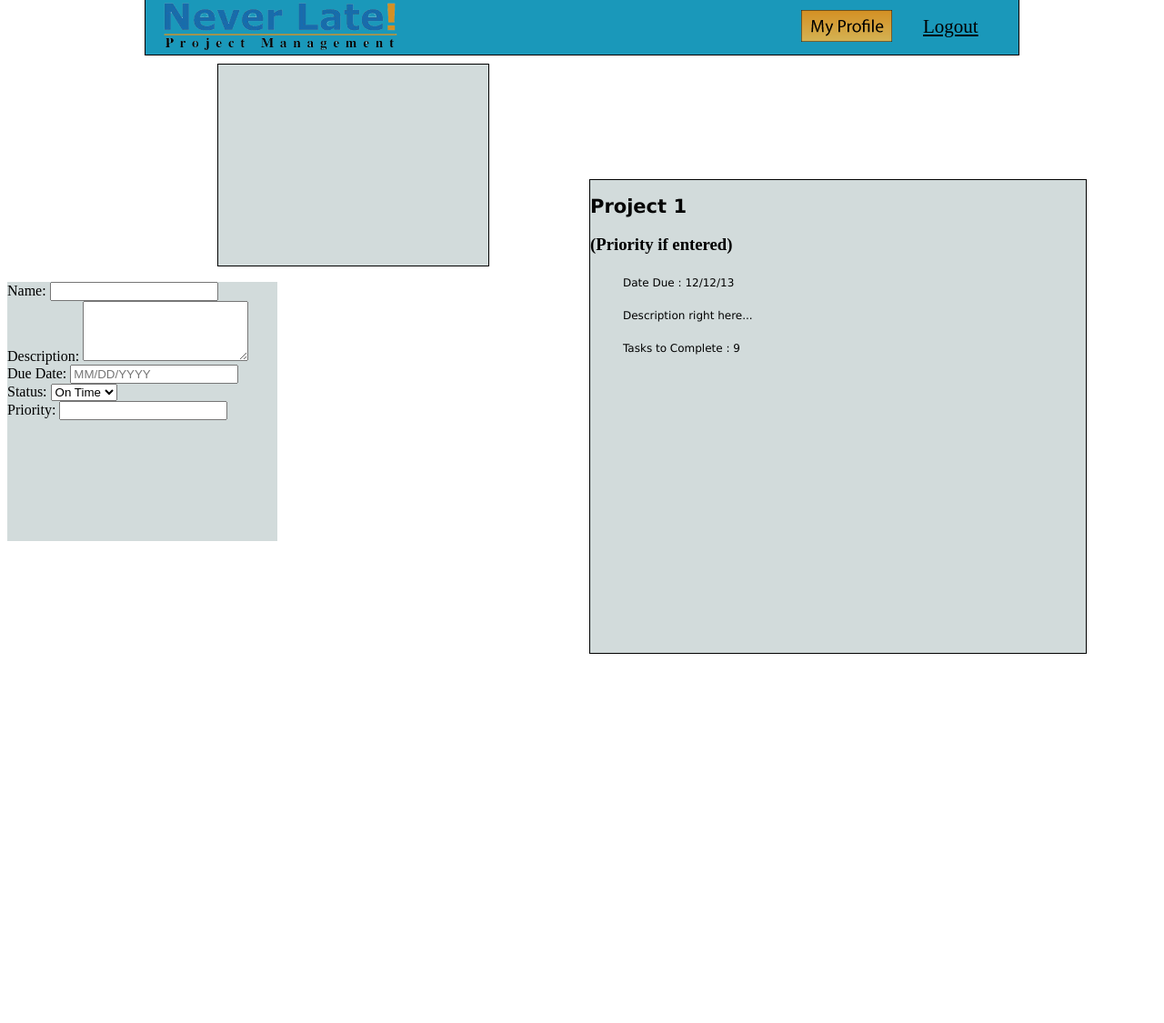
After one commit to eddiegemayel/PWA2, a PHP site: page /projectHome.html in a window 1280 px wide. The commit adds this page. Shown: the whole page at 91% size. Run offline with PHP 8.4, Linux system fonts and the light colour scheme.

Commit message:
Adding images to project home page. adding projects to the list

```diff
--- a/site/css/main.css
+++ b/site/css/main.css
@@ -1,9 +1,6 @@
 body{
-	background : url(images/old_map1.png);
+	/*background : url(images/old_map1.png);*/
 }
-
-
-
 
 h1 {
 	font-family: "Verdana";
@@ -71,8 +68,6 @@ header{
 	bottom : 736px;
 }
 
-
-
 #cta{
 	width : 570px;
 	height :315px;
@@ -116,7 +111,6 @@ header{
 
 }
 
-
 .emailLabel{
 	position : absolute;
 	left : 130px;
@@ -124,6 +118,7 @@ header{
 	font-family : Verdana;
 	font-size : 15;
 }
+
 .password1Label{
 	position : absolute;
 	left : 100px;
@@ -131,6 +126,7 @@ header{
 	font-family : Verdana;
 	font-size : 15;
 }
+
 .password2Label{
 	position : absolute;
 	left : 30px;
@@ -149,5 +145,44 @@ header{
 	top : 400px;
 	left : 269px;
 	padding-left: 5px;
+	background-color : #D2DBDB;
+}
 
+
+#headquarters{
+	height : 221px;
+	width : 297px;
+	border : 1px solid black;
+	position : relative;
+	left : 231px;
+	background-color : #D2DBDB;
 }
+
+#projectList{
+	width : 545px;
+	height : 520px;
+	border : 1px solid black;
+	position : relative;
+	top : -398px;
+	left : 640px;
+	background-color : #D2DBDB;
+}
+#newProject{
+	width : 297px;
+	height : 285px;
+	background-color : #D2DBDB;
+}
+
+.logoutAffordance{
+	font-family : "Myriad Pro";
+	font-size : 21px;
+	text-decoration : underline;
+	position : relative;
+	left : 450px;
+	bottom : 20px;
+}
+.myProfileButton{
+	position : relative;
+	left : 420px;
+	bottom : 10px;
+}
--- /dev/null
+++ b/site/projectHome.html
@@ -0,0 +1,66 @@
+<!DOCTYPE html>
+	<head>
+		<meta charset="utf-8"/>
+		<title>Profile Home</title>
+		<link rel="stylesheet" href="css/main.css">
+	</head>
+	<body>
+		<header>
+			<img src="images/NeverLate44.png" width=297 height=56 title="NeverLate!" alt="Logo">
+			<img class="myProfileButton"src="images/myprofile.png" width=100 height=35>
+			<span class="logoutAffordance">Logout</span>
+		</header>
+		<div id="headquarters">
+			<h1></h1>
+			<p></p>
+			<p></p>
+			<p></p>
+		</div>
+		<div id="newProject">
+			<h1></h1>
+			<form>
+				<label>Name:</label>
+				<input class="name" type="text">
+			</form>
+			<form>
+				<label>Description:</label>
+				<textarea rows=4 columns=20></textarea>
+			</form>
+			<form>
+				<label>Due Date:</label>
+				<input class="date" type="text" placeholder="MM/DD/YYYY">
+			</form>
+			<form>
+				<label>Status:</label>
+				<select>
+					<option>On Time</option>
+					<option>Urgent</option>
+					<option>Delayed</option>
+					<option>Finished</option>
+				</select>
+			</form>
+			<form>
+				<label>Priority:</label>
+				<input class="priority" type="text">
+			</form>
+		</div>
+		<div id="projectList">
+			<div class="slot1">
+				<h2>Project 1</h2>
+				<h3>(Priority if entered)</h3>
+				<p>Date Due : 12/12/13</p>
+				<p>Description right here...</p>
+				<p>Tasks to Complete : 9</p>
+				<img/>
+				<img/>
+				<img/>
+			</div>
+			<div class="slot2">
+			</div>
+			<div class="slot3">
+			</div>
+		</div>
+
+
+	</body>
+</html>
```
Also changed, not shown: site/css/projectHome.css (added, +31 -0 lines), site/images/add.png (added), site/images/completed.png (added), site/images/delete.png (added), site/images/edit.png (added), site/images/myprofile.png (added), site/images/onTrack.png (added), site/images/urgentIcon.png (added).
